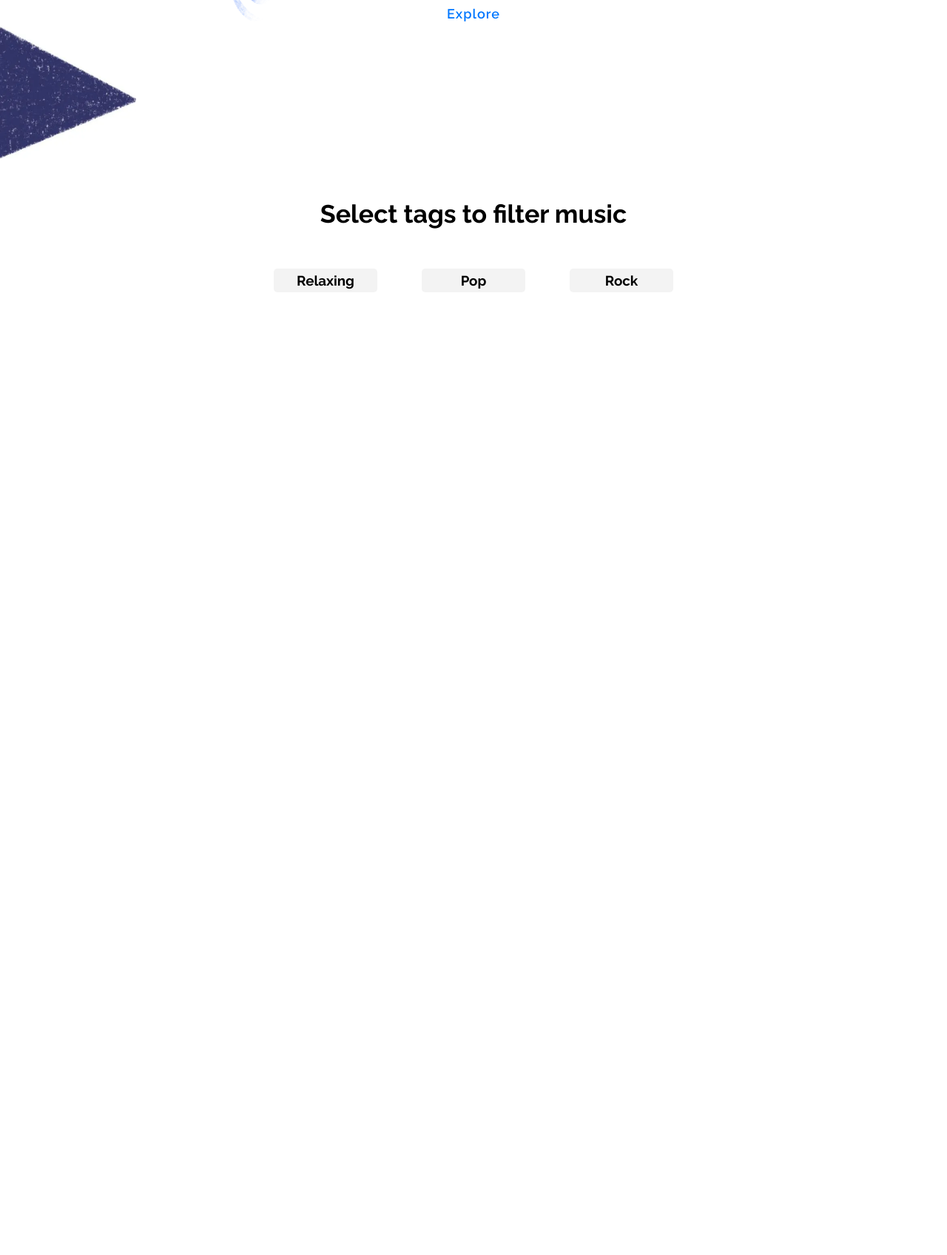
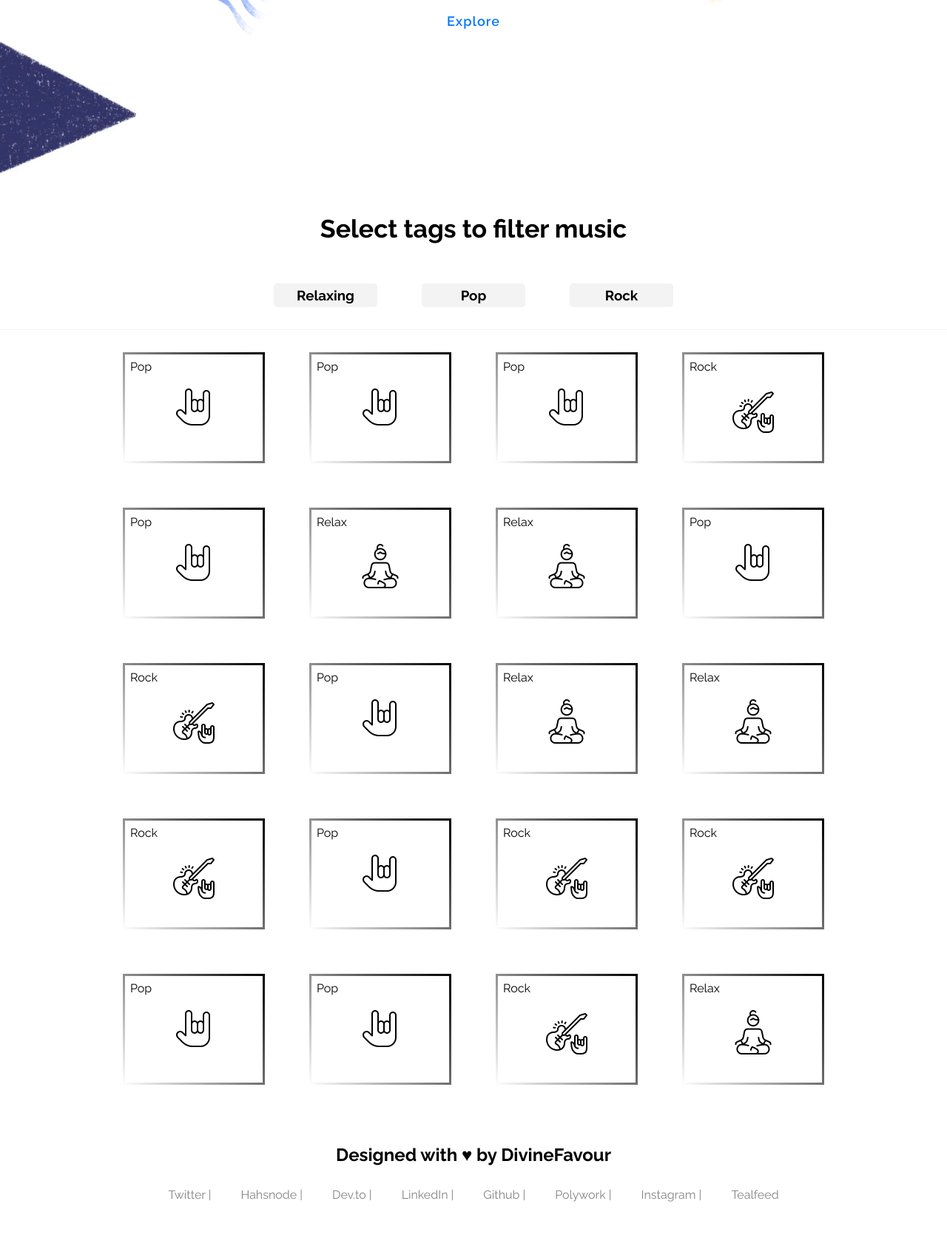
Before and after one commit to nmasi322/Trello., a plain HTML site: page index.html in a window 1280 px wide. Shown: the part 604-2300 px from the top of the page at 74% size. Before the commit the page ends 1619 px from the top, so only its background shows below. Drawn offline with Linux system fonts and the light colour scheme.

Commit message:
Added full home page

```diff
--- a/index.html
+++ b/index.html
@@ -10,24 +10,132 @@
     <!-- <link href="https://fonts.googleapis.com/css2?family=Pacifico&display=swap" rel="stylesheet"> -->
     <title>Trella</title>
 </head>
-<img src="./images/round_equalizer_black_24dp.png" alt="" class="logo"> <span>Trella</span>
+<nav>
+    <img src="./images/round_equalizer_black_24dp.png" alt="" class="logo"> <span>Trella</span>
+</nav>
+
 
 <body>
     <section id="home">
         <h2>Want to enhace your productivity?</h2>
         <p>I've been seeing people on #TechTwitter asking about coding music recommendations and this gave me the idea of this project. A platform where programmers can get a soothing, natural or synthetic music which can help boost their productivity when coding &#128568;</p>
-        <img src="./images/bg2.webp" alt="">
-        <p id="explore">Explore</p>
+        <img src="./images/bg2.webp" class="bg" alt="">
+        <img src="./images/work-from-home-k0gkgp84vzpsxycd9c9xjo.png" class="code" alt="">
+        <p><a href="#tags" id="explore">Explore</a></p>
 
     </section>
     <section id="tags">
         <h2 class="filter">Select tags to filter music</h2>
         <div class="tag">
-            <h3>Relaxing</h3>
-            <h3>Pop</h3>
-            <h3>Rock</h3>
+            <h3 id="relax-tag">Relaxing</h3>
+            <h3 id="pop-tag">Pop</h3>
+            <h3 id="rock-tag">Rock</h3>
         </div>
-
+        <div class="music active" id="">
+            <div class="row">
+                <div class="box" id="pop">
+                    <p>Pop</p>
+                    <img src="./images/pop.png" alt="">
+                </div>
+                <div class="box" id="pop">
+                    <p>Pop</p>
+                    <img src="./images/pop.png" alt="">
+                </div>
+                <div class="box" id="pop">
+                    <p>Pop</p>
+                    <img src="./images/pop.png" alt="">
+                </div>
+                <div class="box" id="rock">
+                    <p>Rock</p>
+                    <img src="./images/rock.png" alt="">
+                </div>
+            </div>
+            <div class="row">
+                <div class="box" id="pop">
+                    <p>Pop</p>
+                    <img src="./images/pop.png" alt="">
+                </div>
+                <div class="box" id="relax">
+                    <p>Relax</p>
+                    <img src="./images/yoga.png" alt="">
+                </div>
+                <div class="box" id="relax">
+                    <p>Relax</p>
+                    <img src="./images/yoga.png" alt="">
+                </div>
+                <div class="box" id="pop">
+                    <p>Pop</p>
+                    <img src="./images/pop.png" alt="">
+                </div>
+            </div>
+            <div class="row">
+                <div class="box" id="rock">
+                    <p>Rock</p>
+                    <img src="./images/rock.png" alt="">
+                </div>
+                <div class="box" id="pop">
+                    <p>Pop</p>
+                    <img src="./images/pop.png" alt="">
+                </div>
+                <div class="box" id="relax">
+                    <p>Relax</p>
+                    <img src="./images/yoga.png" alt="">
+                </div>
+                <div class="box" id="relax">
+                    <p>Relax</p>
+                    <img src="./images/yoga.png" alt="">
+                </div>
+            </div>
+            <div class="row">
+                <div class="box" id="rock">
+                    <p>Rock</p>
+                    <img src="./images/rock.png" alt="">
+                </div>
+                <div class="box" id="pop">
+                    <p>Pop</p>
+                    <img src="./images/pop.png" alt="">
+                </div>
+                <div class="box" id="rock">
+                    <p>Rock</p>
+                    <img src="./images/rock.png" alt="">
+                </div>
+                <div class="box" id="rock">
+                    <p>Rock</p>
+                    <img src="./images/rock.png" alt="">
+                </div>
+            </div>
+            <div class="row">
+                <div class="box" id="pop">
+                    <p>Pop</p>
+                    <img src="./images/pop.png" alt="">
+                </div>
+                <div class="box" id="pop">
+                    <p>Pop</p>
+                    <img src="./images/pop.png" alt="">
+                </div>
+                <div class="box" id="rock">
+                    <p>Rock</p>
+                    <img src="./images/rock.png" alt="">
+                </div>
+                <div class="box" id="relax">
+                    <p>Relax</p>
+                    <img src="./images/yoga.png" alt="">
+                </div>
+            </div>
+        </div>
+    </section>
+    <section class="footer">
+        <footer>
+            <h2>Designed with &hearts; by DivineFavour</a></h2>
+            <a href="https://twitter.com/Divine_Edeh1">Twitter |</a>
+            <a href="https://favor.hashnode.dev/">Hahsnode |</a>
+            <a href="https://dev.to/favor">Dev.to |</a>
+            <a href="https://www.linkedin.com/in/divine-edeh/">LinkedIn |</a>
+            <a href="https://github.com/nmasi322">Github |</a>
+            <a href="https://www.polywork.com/favor">Polywork |</a>
+            <a href="https://www.instagram.com/divine_edeh/">Instagram |</a>
+            <a href="https://tealfeed.com/divine_edeh">Tealfeed</a>
+        </footer>
     </section>
 </body>
 <script src="song.js"></script>
--- a/index.js
+++ b/index.js
@@ -0,0 +1,19 @@
+// Tags
+
+const relax = document.getElementById("relax-tag");
+const relaxBox = document.getElementById("relax");
+const rockBox = document.getElementById("rock");
+const popBox = document.getElementById("pop");
+const pop = document.getElementById("pop-tag");
+const rock = document.getElementById("rock-tag");
+const music = document.querySelector(".music");
+const musicArr = [relaxBox, popBox, rockBox];
+// const containsRelax = if (){};
+function click(){
+    return relax.addEventListener("click", () =>{
+        musicArr.sort(relaxBox);
+    });
+
+}
+
+click();
--- a/style.css
+++ b/style.css
@@ -1,18 +1,35 @@
 @import url('https://fonts.googleapis.com/css2?family=Lobster+Two:wght@400;700&display=swap');
 @import url('https://fonts.googleapis.com/css2?family=Pacifico&family=Raleway:wght@100;200;300;400;500;600;700;800&display=swap');
-/* font-family: 'Lobster Two', cursive; */
+
 
 *{
     margin: 0;
     padding: 0;
     box-sizing: border-box;
 }
-
+nav{
+    border-bottom: 1px solid rgb(243, 243, 243);
+}
 body{
     font-family: 'Raleway', sans-serif;
 }
+.logo{
+    margin: 14px;
+}
+span{
+    font-family: 'Lobster Two', cursive;
+    font-size: 30px;
+    position: relative;
+    top: -15px;
+}
+span:hover{
+    color: blueviolet;
+}
+html{
+    scroll-behavior: smooth;
+}
 section{
-    height: 100vh;
+    min-height: 100vh;
     width: 100%;
 }
 #home{
@@ -20,6 +37,10 @@ section{
     background-size: cover;
     text-align: center;
     text-transform: capitalize;
+}
+a{
+    text-decoration: none;
+    color: rgb(131, 131, 131);
 }
 #home h2{
     font-size: 38px;
@@ -37,13 +58,17 @@ section{
     position: relative;
     top: 100px;
 }
-#home img{
+#home .bg{
     position: relative;
     top: 100px;
     width: 60%;
 }
+.code{
+    display: none;
+}
 #home #explore{
-    margin-top: -30px;
+    position: relative;
+    top: -40px;
     cursor: pointer;
     color: rgb(0, 119, 255);
     font-size: 18px;
@@ -61,10 +86,13 @@ section{
     align-items: center;
     justify-content: center;
     margin-top: 50px;
-    /* color: #333; */
+    border-bottom: 1px solid rgb(243, 243, 243);
 }
 .hide{
     display: none;
+}
+.active{
+    display: block;
 }
 #tags h3:hover{
     cursor: pointer;
@@ -77,3 +105,76 @@ section{
     padding: 5px;
     text-align: center;
 }
+#tags .row{
+    width: 100%;
+    margin-left: 0px;
+    display: flex;
+    align-items: center;
+    justify-content: center;
+}
+#tags .box{
+    width: 15%;
+    height: 150px;
+    margin: 30px;
+    padding: 7px;
+    border-radius: .2rem;
+    border: 3px solid;
+    border-image: linear-gradient(45deg, white, black) 3;
+    cursor: pointer;
+}
+#tags .box:hover{
+    border-image: linear-gradient(45deg, white, blue) 3;
+}
+#tags .box img{
+    display: block;
+    margin: auto;
+    position: relative;
+    top: 20px;
+}
+.footer{
+    text-align: center;
+    min-height: 200px;
+}
+.footer h2{
+    position: relative;
+    top: 50px;
+}
+.footer a{
+    position: relative;
+    top: 80px;
+    margin: 18px;
+}
+
+
+
+
+@media (max-width: 760px) {
+    #home{
+        background: url(./images/bg1.webp);
+        background-size: cover;
+    }
+    #home h2{
+        font-size: 30px;
+        top: 30px;
+    }
+    #home p{
+        width: 90%;
+        top: 30px;
+    }
+    #home .bg{
+        display: none;
+    }
+    .code{
+        display: block;
+        margin: auto;
+        position: relative;
+        top: 50px;
+        width: 50%;
+    }
+    #home #explore{
+        display: none;
+    }
+    #tags .box{
+        width: 100%;
+    }
+}
```
